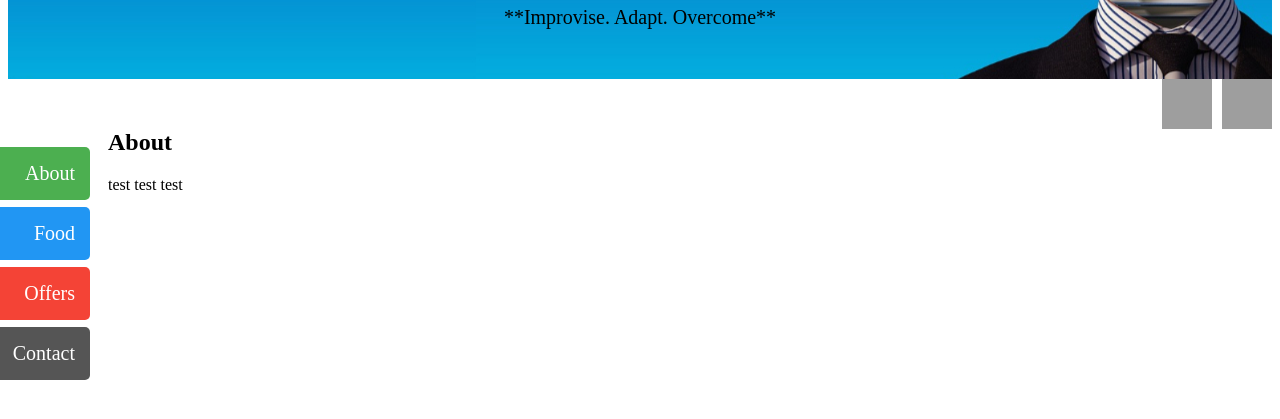
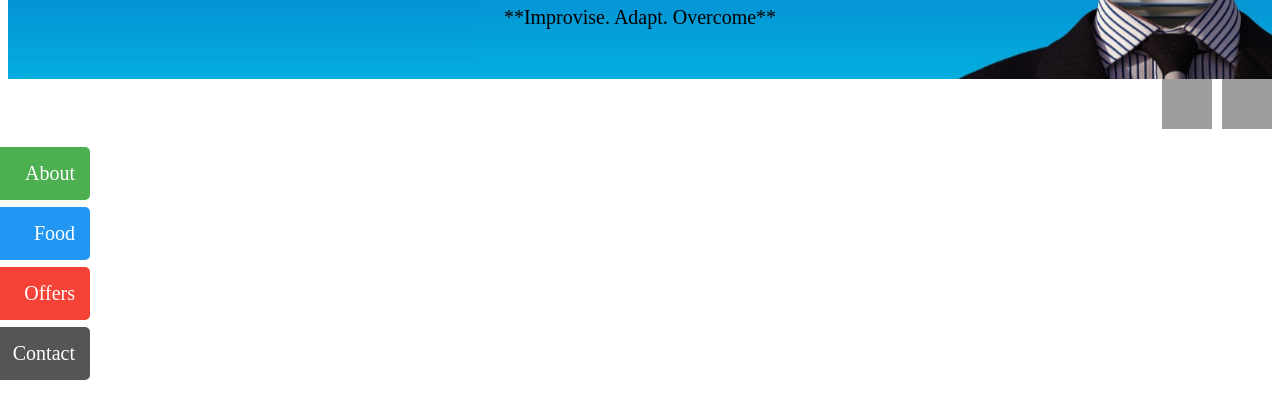
Before and after one commit to duggank2/CFG-Project-TCDSurvivalGuide, a plain HTML site: page contact.html in a window 1280 px wide. Shown: the part 133-552 px from the top of the page. Drawn offline with Linux system fonts and the light colour scheme; grey boxes are pictures that could not be loaded.

Commit message:
Template version 5

```diff
--- a/contact.html
+++ b/contact.html
@@ -5,7 +5,6 @@
     <meta name="viewport" content="width=device-width, initial-scale=1">
     <link rel="stylesheet" type="text/css" href="css/styles.css">
   </head>
-
   <body>
     <div class="container-fluid">
       <div class="header">
@@ -13,12 +12,10 @@
         <p>**Improvise. Adapt. Overcome**</p>
       </div>
     </div>
-
     <div class="icons">
       <a href="#" class="facebook" onclick="Faclick()"></a>
       <a href="#" class="twitter" onclick="Twclick()"></a>
     </div>
-
     <div class="container">
       <div id="mySidenav" class="sidenav">
         <a href="#" id="about" onclick="Aboutclick()">About</a>
@@ -27,14 +24,11 @@
         <a href="#" id="contact" onclick="Contactclick()">Contact</a>
       </div>
     </div>
-
     <div class="container">
       <div class="content">
-    <h2>About</h2>
-    <p>test test test</p>
+
       </div>
     </div>
-
     <script src="js/scripts.js"></script>
   </body>
 </html>
--- a/css/styles.css
+++ b/css/styles.css
@@ -47,7 +47,7 @@
 }
 
 #mySidenav a:hover {
-  left: 0; /* On mouse-over, make the elements appear as they should */
+  left: -30px; /* On mouse-over, make the elements appear as they should */
 }
 
 /* The about link: 20px from the top with a green background */
@@ -72,5 +72,5 @@
 }
 
 .content{
-  margin-left:100px;
+  margin-left:110px;
 }
```
Also changed, not shown: about.html (+1 -6 lines), food.html (+1 -6 lines), index.html (+0 -4 lines). Lines whose indentation alone changed are shown as unchanged.
